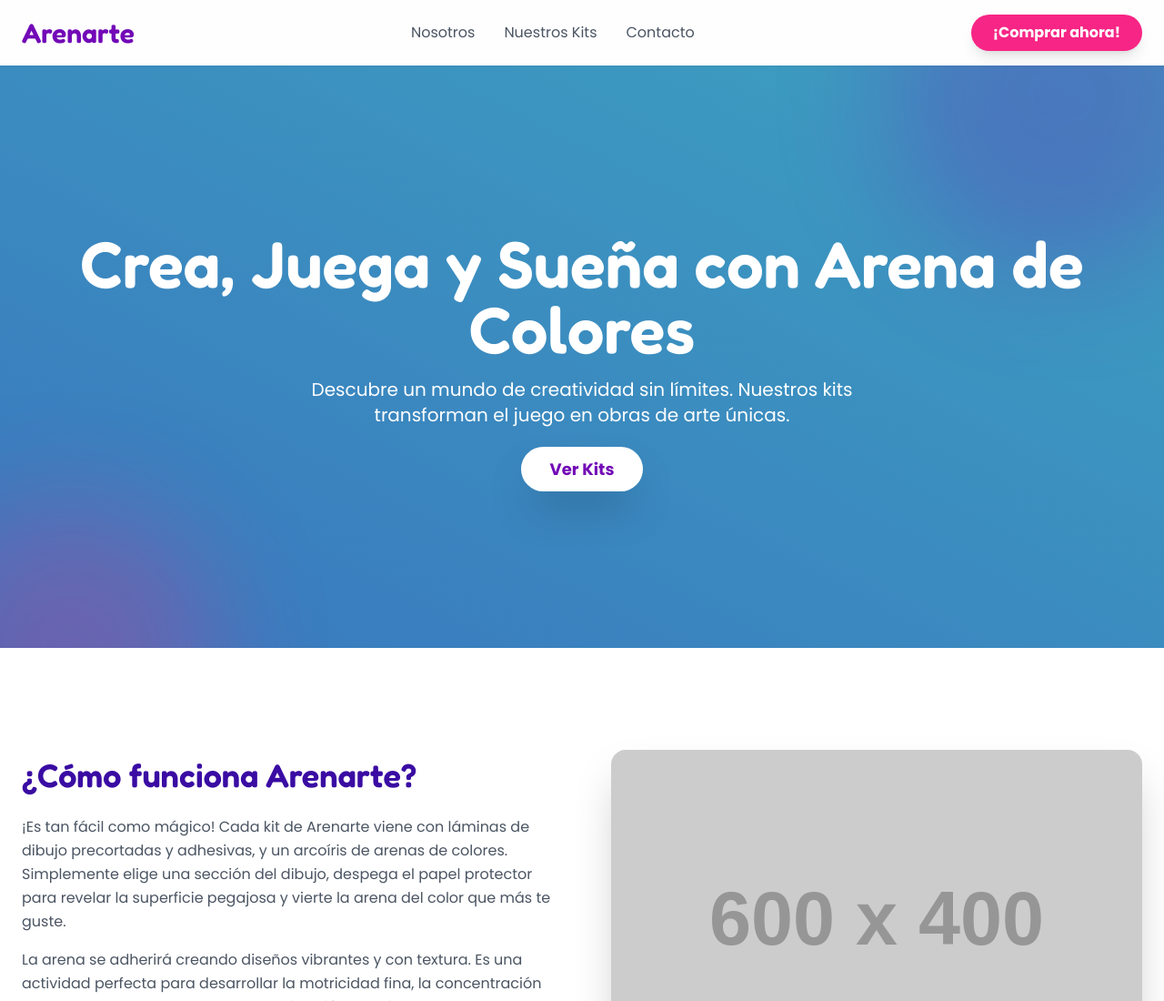
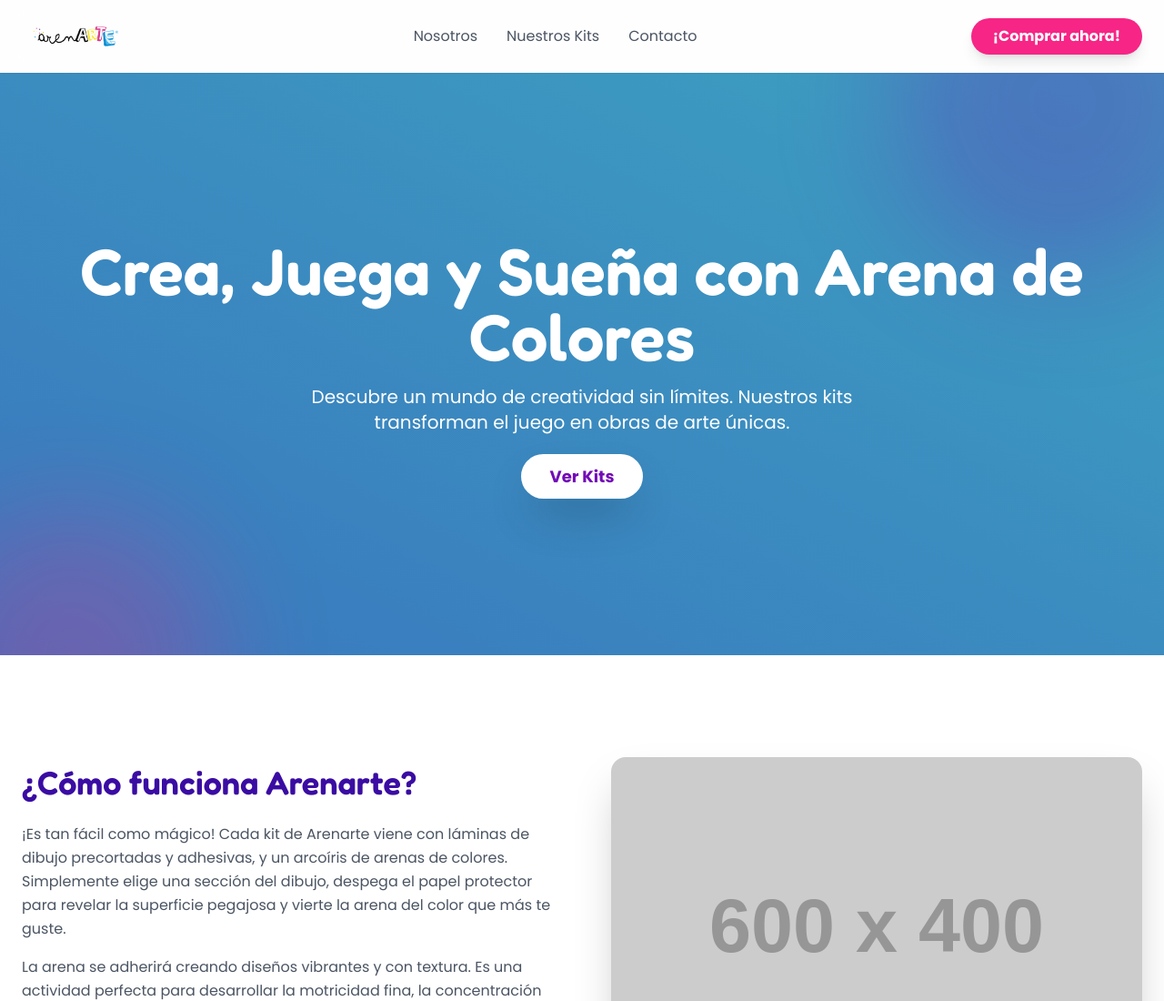
Before and after one commit to janke184/arenarte, a plain HTML site: page index.html in a window 1280 px wide. Shown: the top 1100 px of the page at 91% size. Drawn offline with nearby package versions, Linux system fonts and the light colour scheme; placeholder pictures from the web are drawn by us.

Commit message:
Refactor code structure for improved readability and maintainability

```diff
--- a/index.html
+++ b/index.html
@@ -45,8 +45,8 @@
     <!-- ========== HEADER ========== -->
     <header class="bg-white/80 backdrop-blur-md sticky top-0 z-50 shadow-sm">
         <div class="container mx-auto px-6 py-4 flex justify-between items-center">
-            <a href="#" class="text-3xl font-bold font-display text-brand-purple">
-                Arenarte
+            <a href="#" class="flex items-center text-3xl font-bold font-display text-brand-purple">
+                <img src="assets/images/logo-transparente.png" alt="Arenarte logo" class="h-12 w-auto mr-3" />
             </a>
             <nav class="hidden md:flex space-x-8">
                 <a href="#nosotros" class="text-gray-600 hover:text-brand-pink transition duration-300">Nosotros</a>
```
Also changed, not shown: assets/images/logo-transparente.png (added).
